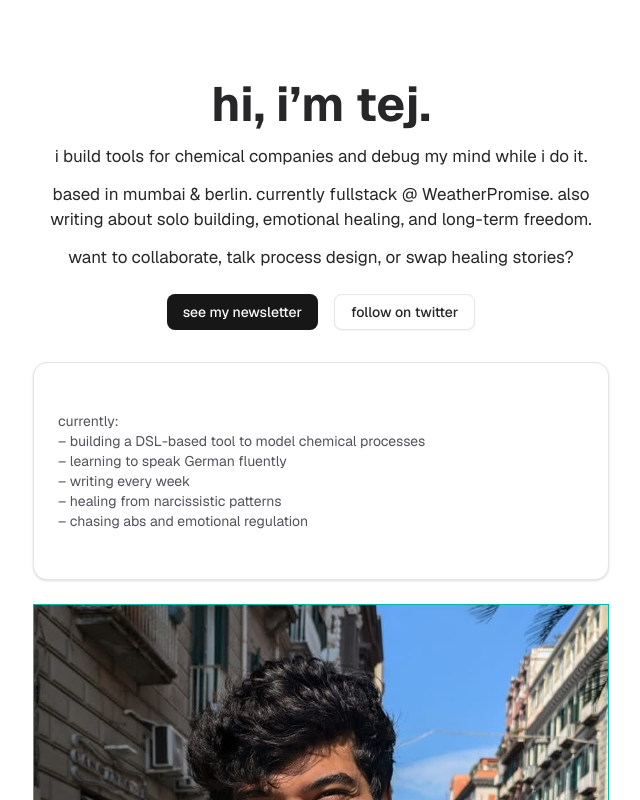
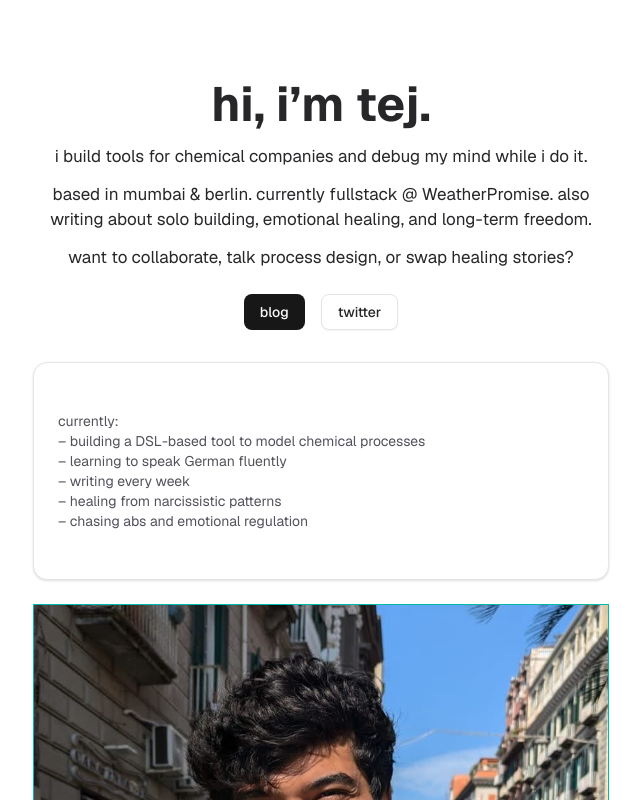
Before and after one commit to Hephaestus12/sukhat.me, a Next.js app: page / in a window 1280 px wide. Shown: the top 800 px of the page, without its empty margins (319-959 px from the left). Built offline with nearby package versions, Linux system fonts and the light colour scheme.

Commit message:
Change buttons

```diff
--- a/src/app/page.tsx
+++ b/src/app/page.tsx
@@ -28,7 +28,7 @@ export default function HomePage() {
               target="_blank"
               rel="noopener noreferrer"
             >
-              see my newsletter
+              blog
             </a>
           </Button>
           <Button variant="outline" asChild>
@@ -37,7 +37,7 @@ export default function HomePage() {
               target="_blank"
               rel="noopener noreferrer"
             >
-              follow on twitter
+              twitter
             </a>
           </Button>
         </div>
```
